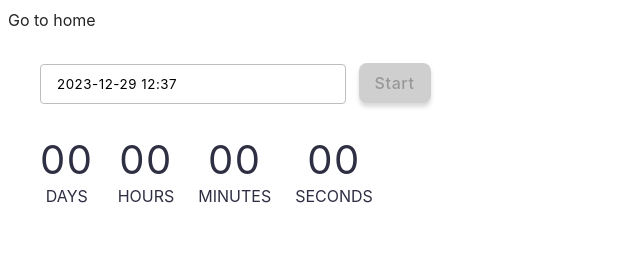
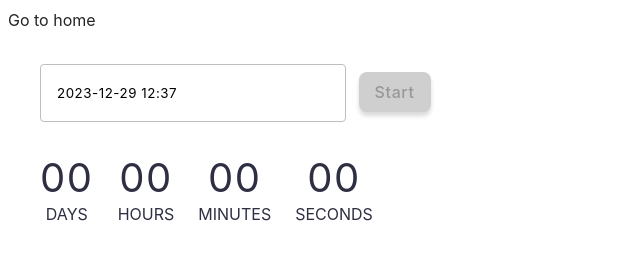
Before and after one commit to vladyslavJs/goit-js-hw-10, a website built with Vite: page src/1-timer.html in a window 1280 px wide. Shown: the whole page, without its empty margins (0-640 px from the left). Built offline with nearby package versions, Linux system fonts and the light colour scheme.

Commit message:
change-height

```diff
--- a/src/css/1-timer.css
+++ b/src/css/1-timer.css
@@ -1,7 +1,7 @@
 #datetime-picker {
     display: inline-block;
     width: 272px;
-    height: 22px;
+    height: 40px;
     padding: 8px 16px;
     border: 1px solid #bfbcbc;
     border-radius: 4px;
```
